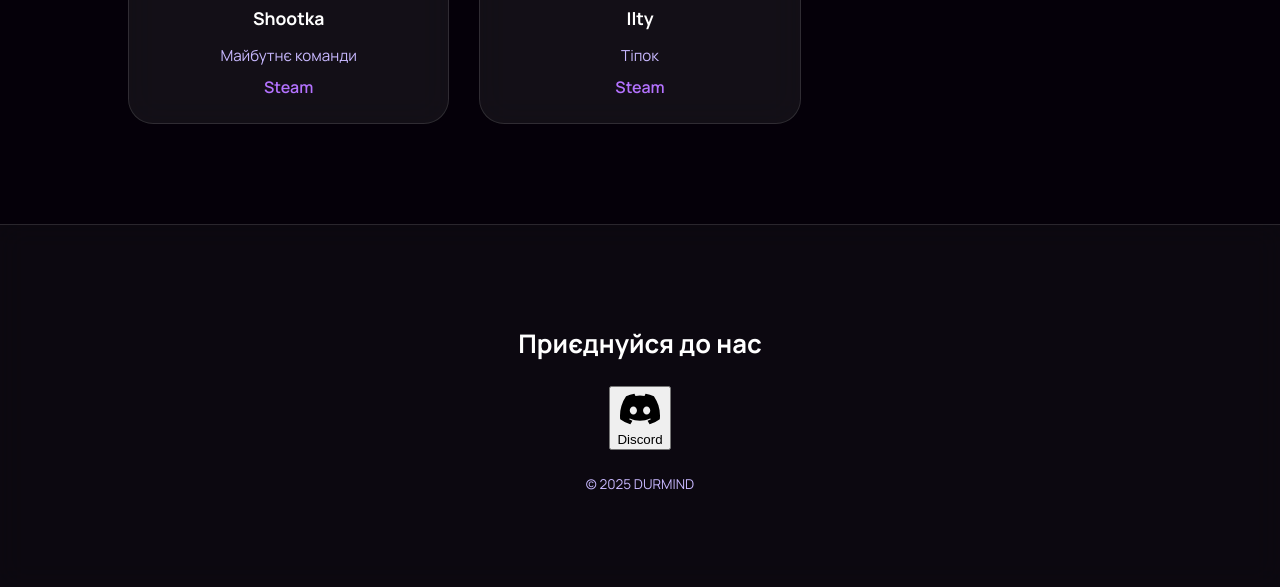
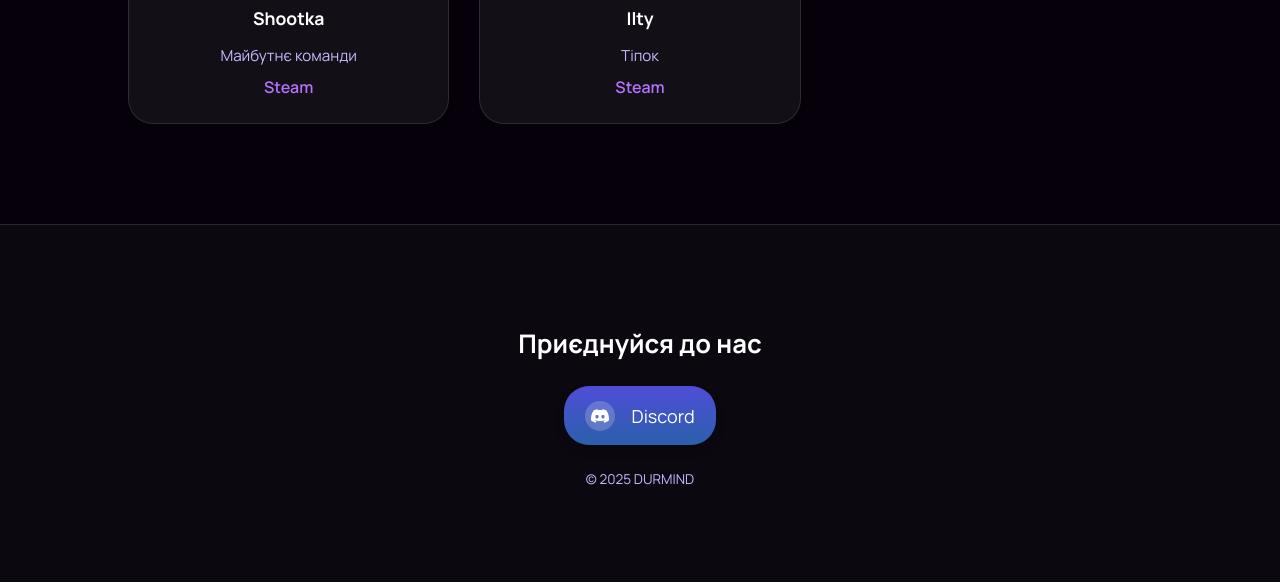
Before and after one commit to DURMIND/DRM, a plain HTML site: page index.html in a window 1280 px wide. Shown: the part 3091-3678 px from the top of the page. Drawn offline with Linux system fonts and the light colour scheme.

Commit message:
Update Main.css
Update

```diff
--- a/Css/Main.css
+++ b/Css/Main.css
@@ -550,3 +550,64 @@ body {
     font-size: 0.85rem;
   }
 }
+
+
+.Discord {
+  font-family: inherit;
+  font-size: 18px;
+  background: linear-gradient(to bottom, #4f4dd9 0%,#2b60aa 100%);
+  color: white;
+  padding: 0.8em 1.2em;
+  display: flex;
+  align-items: center;
+  justify-content: center;
+  border: none;
+  border-radius: 25px;
+  box-shadow: 0px 5px 10px rgba(0, 0, 0, 0.2);
+  transition: all 0.3s;
+}
+
+.Discord:hover {
+  transform: translateY(-3px);
+  box-shadow: 0px 8px 15px rgba(0, 0, 0, 0.3);
+}
+
+.Discord:active {
+  transform: scale(0.95);
+  box-shadow: 0px 2px 5px rgba(0, 0, 0, 0.2);
+}
+
+.Discord span {
+  display: block;
+  margin-left: 0.4em;
+  transition: all 0.3s;
+}
+
+.Discord svg {
+  width: 18px;
+  height: 18px;
+  fill: white;
+  transition: all 0.3s;
+}
+
+.Discord .svg-wrapper {
+  display: flex;
+  align-items: center;
+  justify-content: center;
+  width: 30px;
+  height: 30px;
+  border-radius: 50%;
+  background-color: rgba(255, 255, 255, 0.2);
+  margin-right: 0.5em;
+  transition: all 0.3s;
+}
+
+.Discord:hover .svg-wrapper {
+  background-color: rgba(255, 255, 255, 0.5);
+}
+
+.Discord:hover svg {
+  transform: rotate(360deg);
+}
+
+/* credits to uiverse.io/profile/eirikvold */
```
